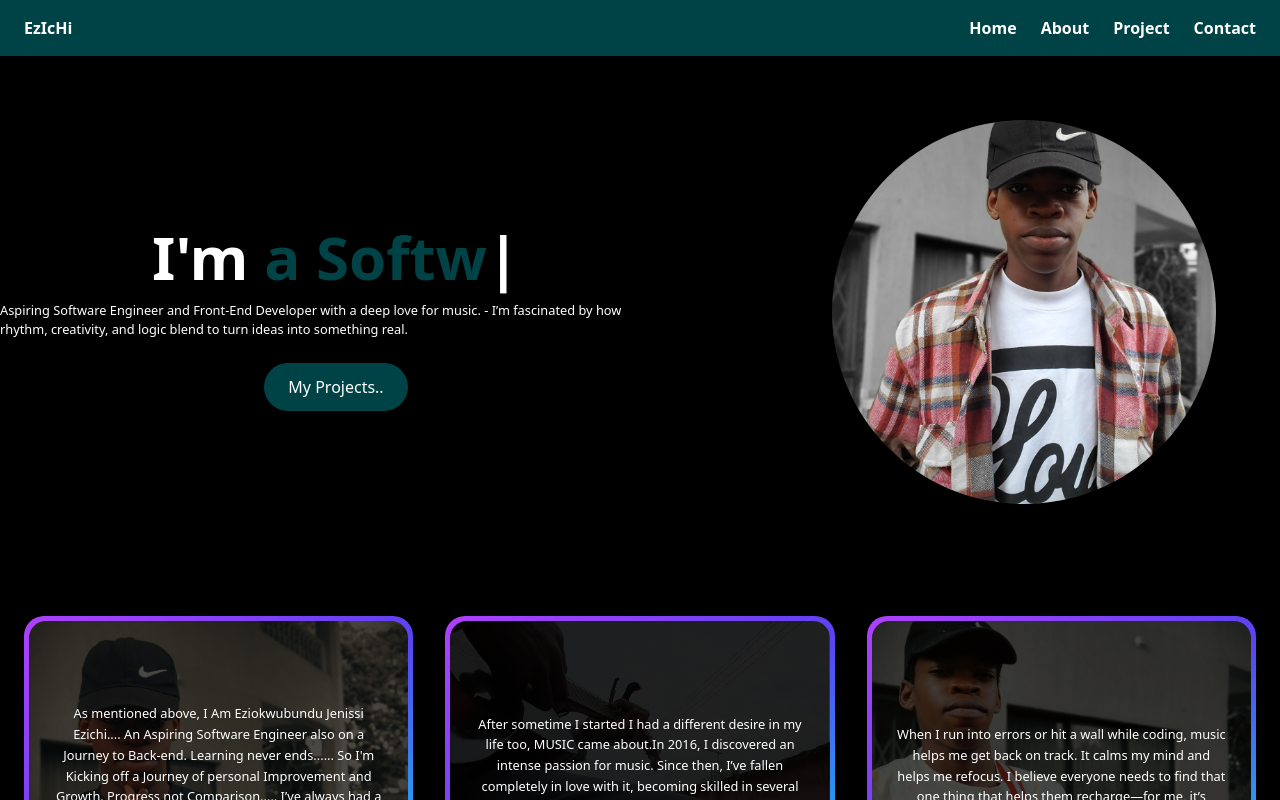
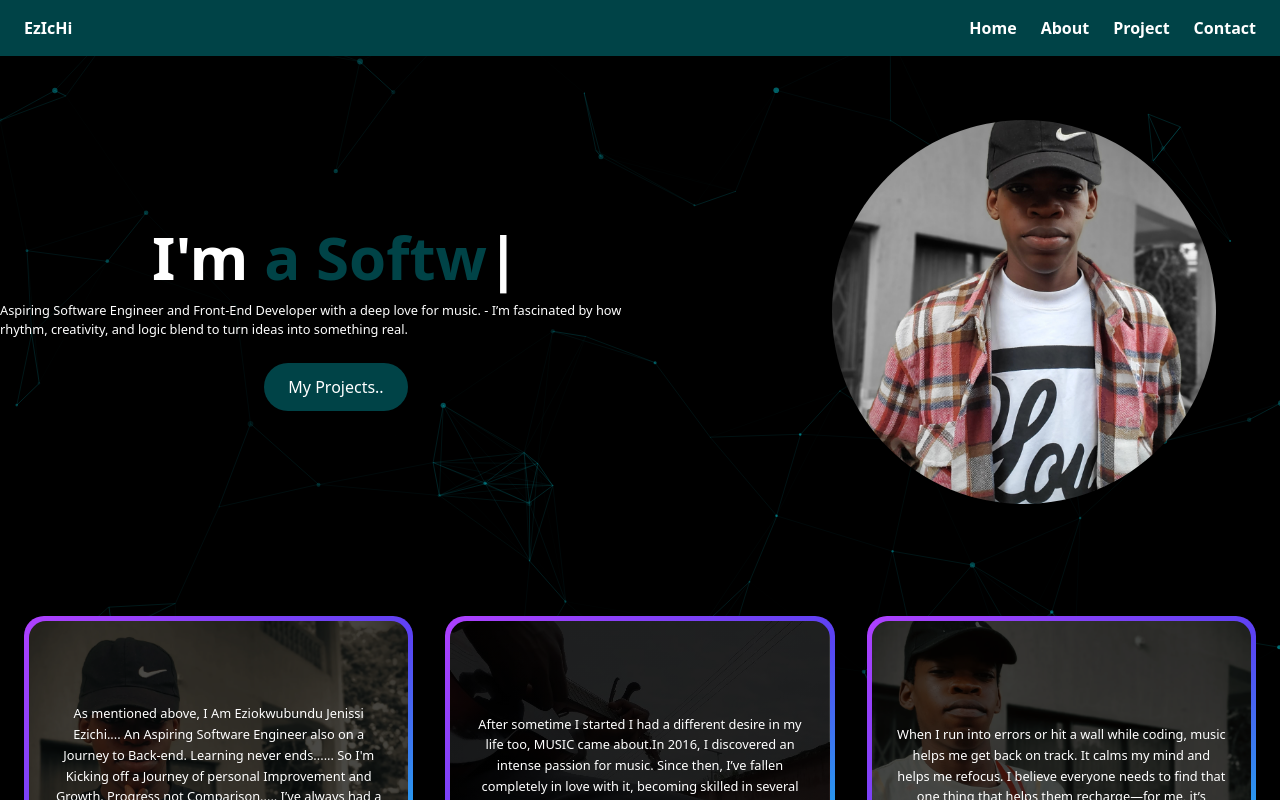
Before and after one commit to jenissiezichi/My_portfolio, a website: page index.html in a window 1280 px wide. Shown: the top 800 px of the page. Drawn offline with nearby package versions, Linux system fonts and the light colour scheme.

Commit message:
Update index.html

```diff
--- a/index.html
+++ b/index.html
@@ -2,7 +2,7 @@
 <html style="scroll-behavior: smooth;">
 <head>
 
-
+  <script src="https://cdn.jsdelivr.net/npm/particles.js@2.0.0/particles.min.js"></script>
   <meta charset="UTF-8">
   <meta name="viewport" content="width=device-width, initial-scale=1.0">
   <link href="./output.css" rel="stylesheet">
@@ -10,6 +10,16 @@
   <script src="https://cdn.jsdelivr.net/npm/typed.js@2.0.12"></script>
 </head>
 <body class="bg-black text-white">
+
+  <div id="particles-js" style="
+  position: fixed;
+  width: 100%;
+  height: 100%;
+  top: 0;
+  left: 0;
+  z-index: 0;
+  pointer-events: none;
+"></div>
 <nav class="fixed top-0 left-0 w-full z-10 shadow-md bg-main">
   <div class="flex flex-row justify-between items-center h-14 px-6">
 
@@ -454,7 +464,43 @@ p{
     observer.observe(el);
   });
   </script>
-
+<script>
+particlesJS('particles-js', {
+  particles: {
+    number: { value: 80 },
+    color: { value: '#00DDEB' },
+    shape: { type: 'circle' },
+    opacity: {
+      value: 0.5,
+      random: true
+    },
+    size: {
+      value: 3,
+      random: true
+    },
+    line_linked: {
+      enable: true,
+      distance: 150,
+      color: '#00DDEB',
+      opacity: 0.2,
+      width: 1
+    },
+    move: {
+      enable: true,
+      speed: 2,
+      random: true,
+      out_mode: 'out'
+    }
+  },
+  interactivity: {
+    detect_on: 'canvas',
+    events: {
+      onhover: { enable: true, mode: 'repulse' },
+      onclick: { enable: true, mode: 'push' }
+    }
+  }
+});
+</script>
 
 
 
```
